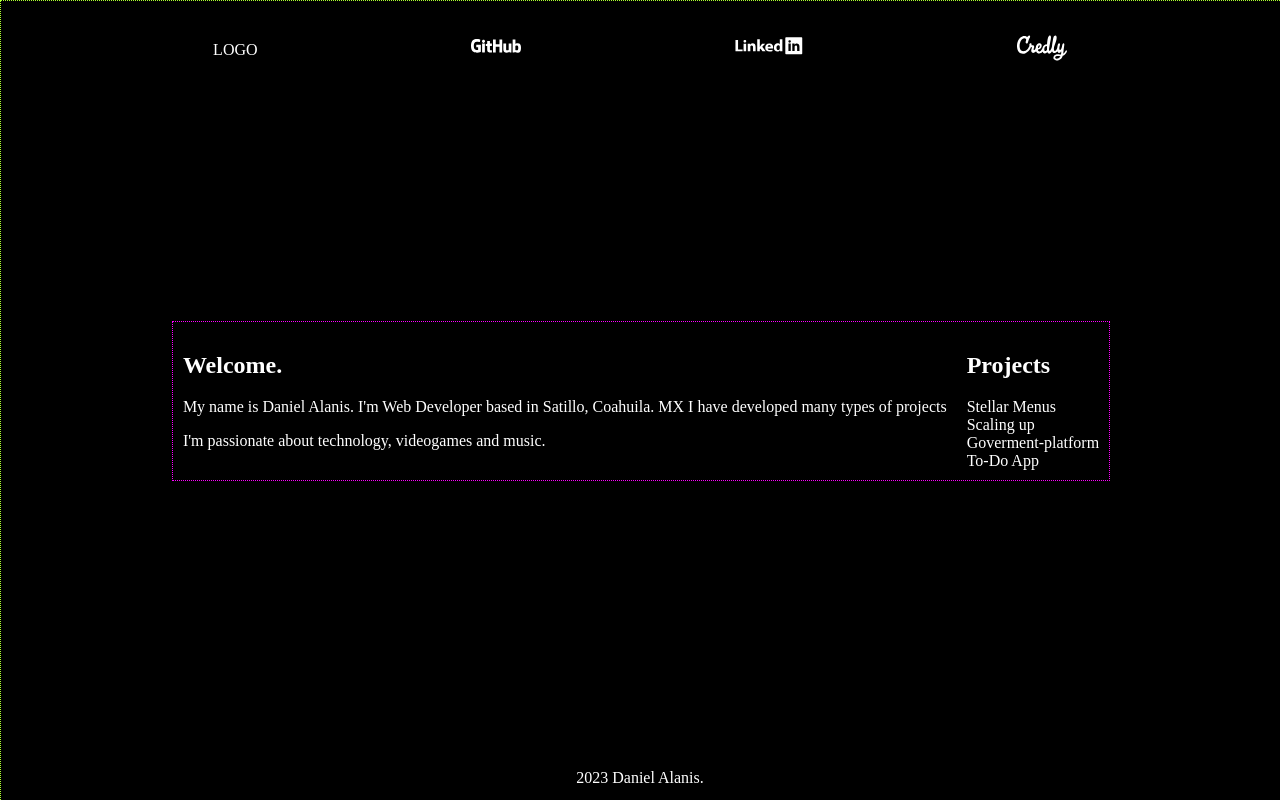
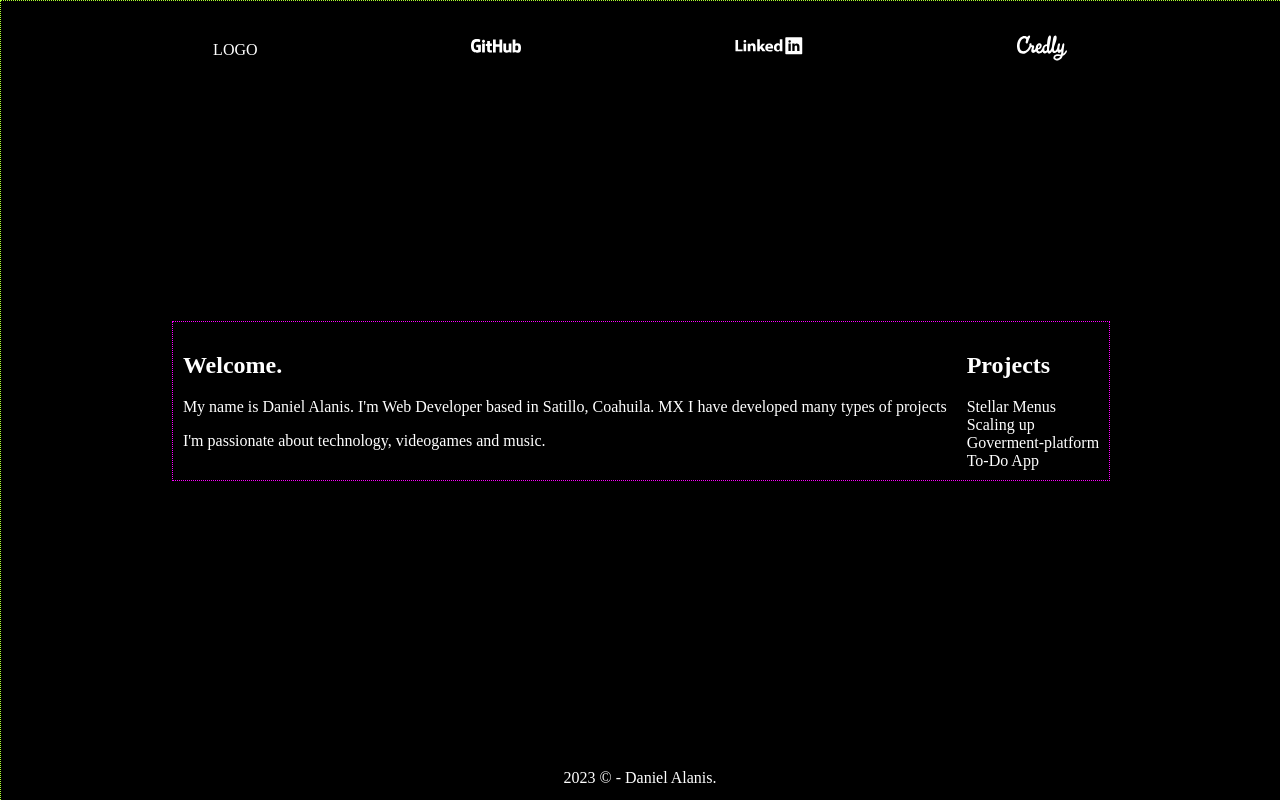
Before and after one commit to d4lanis/portfolio, a React (Vite) app: page / in a window 1280 px wide. Built offline with nearby package versions, Linux system fonts and the light colour scheme.

Commit message:
add copyright logo on footer

```diff
--- a/src/components/footer/index.tsx
+++ b/src/components/footer/index.tsx
@@ -2,7 +2,7 @@ function Footer () {
     return (
         <footer style={{position: "fixed", bottom: "0%", left: "0%", width: "100%", paddingBottom: "1%"}}>
             <ul style={{display: "flex", justifyContent: "center"}}>
-                <li>{new Date().getFullYear()} Daniel Alanis.</li>
+                <li>{new Date().getFullYear()} &#169; - Daniel Alanis.</li>
             </ul>
         </footer>
     );
```
